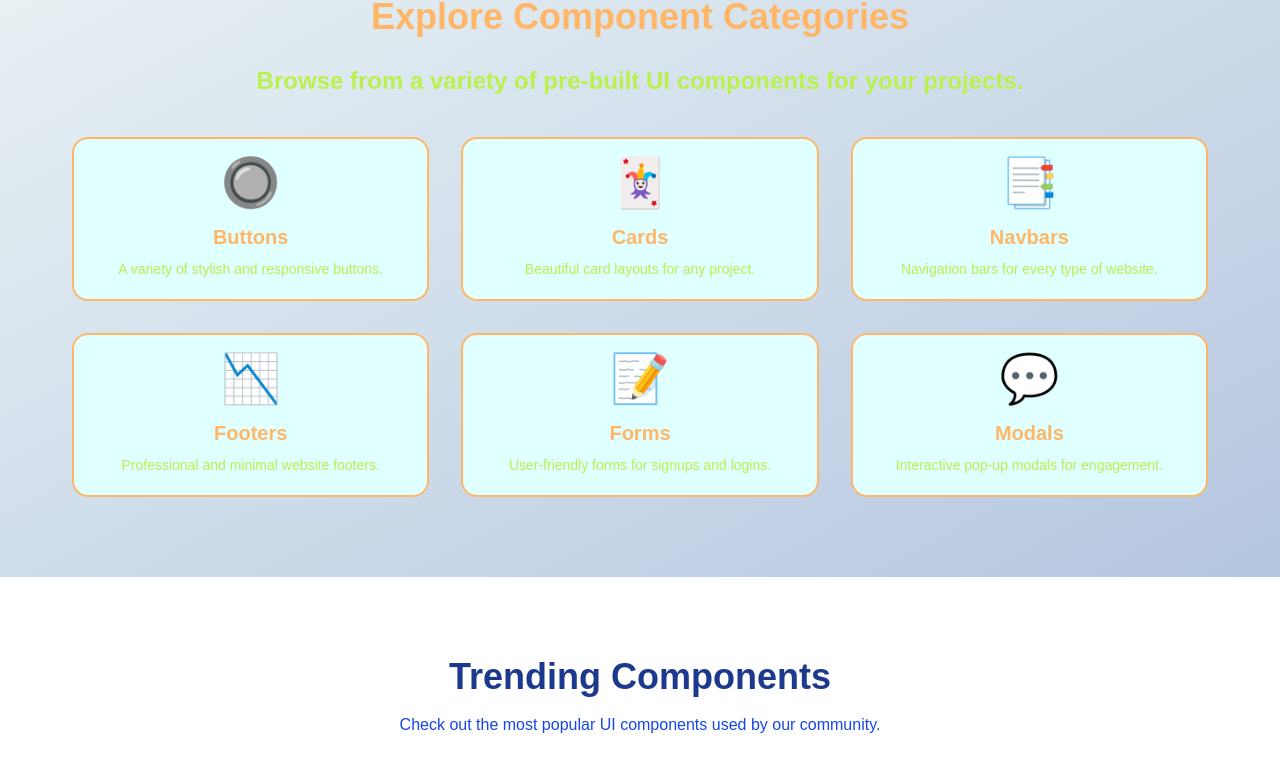
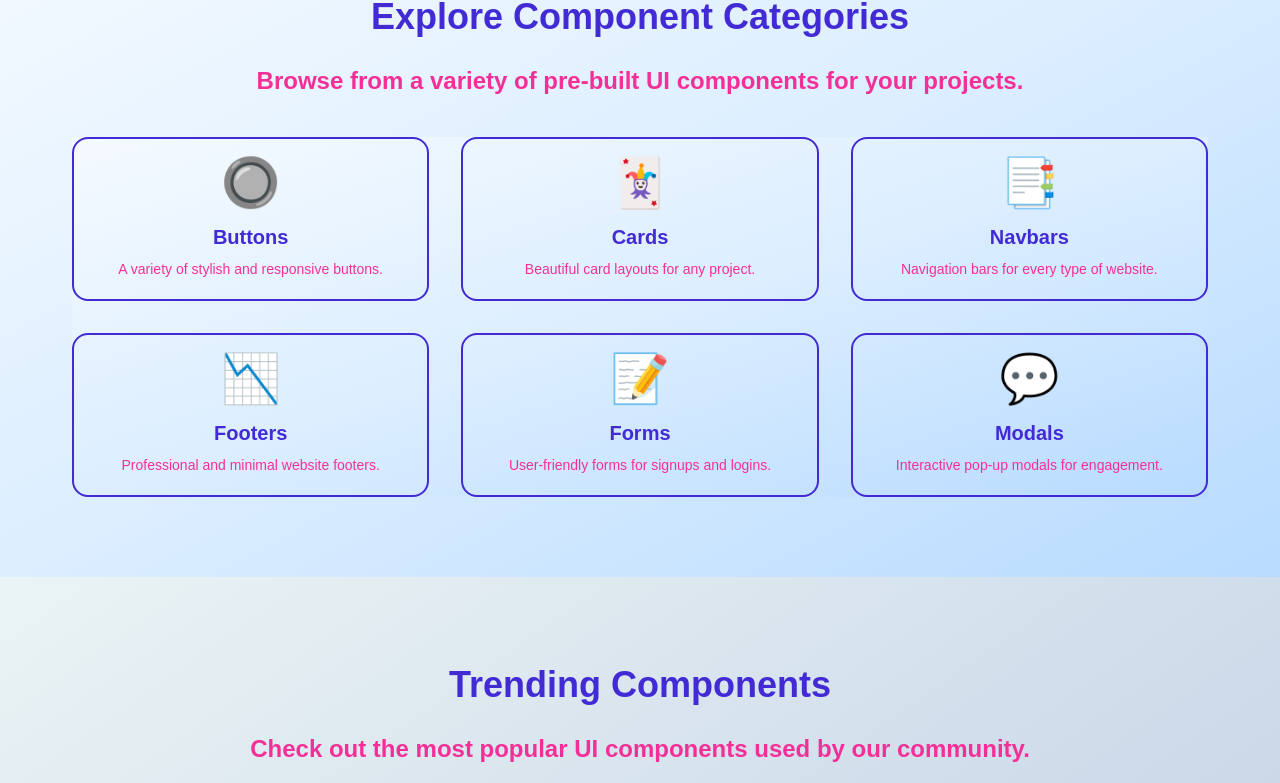
Before and after one commit to asapial/frostui, a Next.js app: page / in a window 1280 px wide. Shown: the part 1580-2363 px from the top of the page. Built offline with nearby package versions, Linux system fonts and the light colour scheme; no server answers.

Commit message:
Refactor component styles and themes: update gradient classes, enhance layout, and add new CSS files for light and dark themes

```diff
--- /dev/null
+++ b/src/CSS/custombg.css
@@ -0,0 +1,81 @@
+
+
+[data-theme="frostUILight"] .customGradiant1 {
+  background: linear-gradient(to bottom right,
+      #fafffc,
+      #fef9f3,
+      #f8f1e8);
+}
+
+[data-theme="frostUIDark"] .customGradiant1 {
+  background: linear-gradient(to bottom right,
+      #1c1f24,
+      #2a2e35,
+      #202428
+
+    );
+}
+
+
+/* ================================================================================================== */
+
+/*
+[data-theme="frostUILight"] .customGradiant2 {
+  background: #E0FFFF;
+} */
+
+[data-theme="frostUILight"] .customGradient2 {
+  background: linear-gradient(
+    to bottom right,
+    #f5faff,
+    #dceeff,
+    #b8dbff
+  );
+}
+[data-theme="frostUILight"] .customGradiant3 {
+  background: linear-gradient(to bottom right, #ebf4f5, #b5c6e0);
+}
+
+[data-theme="frostUILight"] .customGradient4 {
+  background: linear-gradient(
+    to bottom right,
+    #fff9f2,
+    #ffe0b3,
+    #ffd29b
+  );
+}
+
+
+/* --------------- dark theme -------  */
+
+/* ok */
+
+
+[data-theme="frostUIDark"] .customGradiant2 {
+  background: #343434;
+}
+
+[data-theme="frostUIDark"] .customGradiant3 {
+  background: linear-gradient(to bottom right,
+      #0e1c26,
+      #2a454b,
+      #294861);
+}
+
+[data-theme="frostUIDark"] .customGradiant4 {
+  background: linear-gradient(
+    to bottom right,
+    #0a0f1a,
+    #1a2b3c,
+    #2e4964
+  );
+}
+
+[data-theme="frostUIDark"] .customGradiant5 {
+  background: linear-gradient(
+    to bottom right,
+    #1a0f1f,
+    #2a1b3d,
+    #3d2f5d
+  );
+}
--- /dev/null
+++ b/src/CSS/theme.css
@@ -0,0 +1,72 @@
+
+@plugin "daisyui/theme" {
+  name: "frostUILight";
+  default: true;
+  prefersdark: false;
+  color-scheme: "light";
+  --color-base-100: oklch(98% 0 0);
+  --color-base-200: oklch(97% 0 0);
+  --color-base-300: oklch(92% 0 0);
+  --color-base-content: oklch(20% 0 0);
+  --color-primary: oklch(83% 0.128 66.29);
+  --color-primary-content: oklch(26% 0.079 36.259);
+  --color-secondary: oklch(89% 0.196 126.665);
+  --color-secondary-content: oklch(27% 0.072 132.109);
+  --color-accent: oklch(86% 0.127 207.078);
+  --color-accent-content: oklch(30% 0.056 229.695);
+  --color-neutral: oklch(26% 0 0);
+  --color-neutral-content: oklch(98% 0 0);
+  --color-info: oklch(78% 0.154 211.53);
+  --color-info-content: oklch(30% 0.056 229.695);
+  --color-success: oklch(84% 0.238 128.85);
+  --color-success-content: oklch(27% 0.072 132.109);
+  --color-warning: oklch(82% 0.189 84.429);
+  --color-warning-content: oklch(27% 0.077 45.635);
+  --color-error: oklch(71% 0.202 349.761);
+  --color-error-content: oklch(28% 0.109 3.907);
+  --radius-selector: 0.5rem;
+  --radius-field: 2rem;
+  --radius-box: 0.5rem;
+  --size-selector: 0.25rem;
+  --size-field: 0.25rem;
+  --border: 1px;
+  --depth: 0;
+  --noise: 1;
+}
+
+
+
+@plugin "daisyui/theme" {
+  name: "frostUIDark";
+  default: false;
+  prefersdark: false;
+  color-scheme: "dark";
+  --color-base-100: oklch(12% 0.042 264.695);
+  --color-base-200: oklch(20% 0.042 265.755);
+  --color-base-300: oklch(27% 0.041 260.031);
+  --color-base-content: oklch(96% 0.007 247.896);
+  --color-primary: oklch(83% 0.128 66.29);
+  --color-primary-content: oklch(26% 0.079 36.259);
+  --color-secondary: oklch(89% 0.196 126.665);
+  --color-secondary-content: oklch(27% 0.072 132.109);
+  --color-accent: oklch(70% 0.183 293.541);
+  --color-accent-content: oklch(28% 0.141 291.089);
+  --color-neutral: oklch(20% 0.042 265.755);
+  --color-neutral-content: oklch(98% 0.003 247.858);
+  --color-info: oklch(70% 0.165 254.624);
+  --color-info-content: oklch(28% 0.091 267.935);
+  --color-success: oklch(79% 0.209 151.711);
+  --color-success-content: oklch(26% 0.065 152.934);
+  --color-warning: oklch(85% 0.199 91.936);
+  --color-warning-content: oklch(28% 0.066 53.813);
+  --color-error: oklch(70% 0.191 22.216);
+  --color-error-content: oklch(25% 0.092 26.042);
+  --radius-selector: 0rem;
+  --radius-field: 0.25rem;
+  --radius-box: 1rem;
+  --size-selector: 0.25rem;
+  --size-field: 0.25rem;
+  --border: 1px;
+  --depth: 1;
+  --noise: 1;
+}
--- a/src/Components/Home/ComponentCategories.jsx
+++ b/src/Components/Home/ComponentCategories.jsx
@@ -54,7 +54,7 @@ export default function ComponentCategories() {
   // }, []);
 
   return (
-<SectionContainer className="customGradiant3">
+<SectionContainer className="customGradient2">
 
       <div className="container mx-auto px-6 lg:px-12 text-center">
         <h2 className="headerStyle">
@@ -64,11 +64,11 @@ export default function ComponentCategories() {
           Browse from a variety of pre-built UI components for your projects.
         </p>
 
-        <div className="grid grid-cols-1 sm:grid-cols-2 lg:grid-cols-3 gap-8">
+        <div className="grid customGradient2 grid-cols-1 sm:grid-cols-2 lg:grid-cols-3 gap-8">
           {categories.map((cat, i) => (
             <motion.div
               key={cat.id}
-              className="boxStyle customGradiant2 flex flex-col items-centertransition cursor-pointer"
+              className="boxStyle  flex flex-col items-centertransition cursor-pointer"
               initial={{ opacity: 0, y: 40 }}
               whileInView={{ opacity: 1, y: 0 }}
               viewport={{ once: true }}
--- a/src/Components/Home/TrendingComponents.jsx
+++ b/src/Components/Home/TrendingComponents.jsx
@@ -44,13 +44,13 @@ const trendingData = [
 
 export default function TrendingComponents() {
   return (
-<SectionContainer className="py-20 bg-white">
+<SectionContainer className="customGradiant3">
 
       <div className="container mx-auto px-6 lg:px-12">
-        <h2 className="text-4xl font-bold text-blue-900 mb-4 text-center">
+        <h2 className="headerStyle">
           Trending Components
         </h2>
-        <p className="text-blue-700 mb-12 text-center max-w-xl mx-auto">
+        <p className="descriptionStyle">
           Check out the most popular UI components used by our community.
         </p>
 
--- a/src/app/globals.css
+++ b/src/app/globals.css
@@ -1,9 +1,7 @@
 @import "tailwindcss";
 @plugin "daisyui";
-/* :root {
-  --background: #ffffff;
-  --foreground: #171717;
-}*/
+
+
 
 @theme inline {
   /* --color-background: var(--background);
@@ -24,6 +22,8 @@ body {
   color: var(--foreground); */
   font-family: Arial, Helvetica, sans-serif;
 }
+
+
 
 
 
@@ -52,119 +52,6 @@ body {
 
 
 
-@plugin "daisyui/theme" {
-  name: "frostUILight";
-  default: true;
-  prefersdark: false;
-  color-scheme: "light";
-  --color-base-100: oklch(98% 0 0);
-  --color-base-200: oklch(97% 0 0);
-  --color-base-300: oklch(92% 0 0);
-  --color-base-content: oklch(20% 0 0);
-  --color-primary: oklch(83% 0.128 66.29);
-  --color-primary-content: oklch(26% 0.079 36.259);
-  --color-secondary: oklch(89% 0.196 126.665);
-  --color-secondary-content: oklch(27% 0.072 132.109);
-  --color-accent: oklch(86% 0.127 207.078);
-  --color-accent-content: oklch(30% 0.056 229.695);
-  --color-neutral: oklch(26% 0 0);
-  --color-neutral-content: oklch(98% 0 0);
-  --color-info: oklch(78% 0.154 211.53);
-  --color-info-content: oklch(30% 0.056 229.695);
-  --color-success: oklch(84% 0.238 128.85);
-  --color-success-content: oklch(27% 0.072 132.109);
-  --color-warning: oklch(82% 0.189 84.429);
-  --color-warning-content: oklch(27% 0.077 45.635);
-  --color-error: oklch(71% 0.202 349.761);
-  --color-error-content: oklch(28% 0.109 3.907);
-  --radius-selector: 0.5rem;
-  --radius-field: 2rem;
-  --radius-box: 0.5rem;
-  --size-selector: 0.25rem;
-  --size-field: 0.25rem;
-  --border: 1px;
-  --depth: 0;
-  --noise: 1;
-}
-
-
-
-@plugin "daisyui/theme" {
-  name: "frostUIDark";
-  default: false;
-  prefersdark: false;
-  color-scheme: "dark";
-  --color-base-100: oklch(12% 0.042 264.695);
-  --color-base-200: oklch(20% 0.042 265.755);
-  --color-base-300: oklch(27% 0.041 260.031);
-  --color-base-content: oklch(96% 0.007 247.896);
-  --color-primary: oklch(83% 0.128 66.29);
-  --color-primary-content: oklch(26% 0.079 36.259);
-  --color-secondary: oklch(89% 0.196 126.665);
-  --color-secondary-content: oklch(27% 0.072 132.109);
-  --color-accent: oklch(70% 0.183 293.541);
-  --color-accent-content: oklch(28% 0.141 291.089);
-  --color-neutral: oklch(20% 0.042 265.755);
-  --color-neutral-content: oklch(98% 0.003 247.858);
-  --color-info: oklch(70% 0.165 254.624);
-  --color-info-content: oklch(28% 0.091 267.935);
-  --color-success: oklch(79% 0.209 151.711);
-  --color-success-content: oklch(26% 0.065 152.934);
-  --color-warning: oklch(85% 0.199 91.936);
-  --color-warning-content: oklch(28% 0.066 53.813);
-  --color-error: oklch(70% 0.191 22.216);
-  --color-error-content: oklch(25% 0.092 26.042);
-  --radius-selector: 0rem;
-  --radius-field: 0.25rem;
-  --radius-box: 1rem;
-  --size-selector: 0.25rem;
-  --size-field: 0.25rem;
-  --border: 1px;
-  --depth: 1;
-  --noise: 1;
-}
-
-[data-theme="frostUILight"] .customGradiant1 {
-  background: linear-gradient(to bottom right,
-      #fffdfa,
-      #fef9f3,
-      #f8f1e8);
-}
-
-[data-theme="frostUILight"] .customGradiant2 {
-  background: #E0FFFF;
-}
-
-
-[data-theme="frostUILight"] .customGradiant3 {
-  background: linear-gradient(to bottom right, #ebf4f5, #b5c6e0);
-}
-
-/* --------------- dark theme -------  */
-
-[data-theme="frostUIDark"] .customGradiant1 {
-  background: linear-gradient(to bottom right,
-      #1c1f24,
-      /* deep charcoal */
-      #2a2e35,
-      /* dark slate gray */
-      #202428
-      /* soft near-black */
-    );
-}
-
-[data-theme="frostUIDark"] .customGradiant2 {
-  background: #343434;
-}
-
-
-
-[data-theme="frostUIDark"] .customGradiant3 {
-  background: linear-gradient(to bottom right,
-      #0e1c26,
-      #2a454b,
-      #294861);
-}
 
 .boxStyle {
   @apply border-2 border-primary rounded-2xl shadow-primary hover:shadow-md transition-all duration-500 p-5
@@ -175,8 +62,8 @@ body {
 }
 
 .headerStyle{
-  @apply text-2xl md:text-3xl lg:text-4xl font-bold text-primary py-2
+  @apply text-2xl md:text-3xl lg:text-4xl font-bold text-primary py-2 flex items-center justify-center
 }
 .descriptionStyle{
-  @apply text-lg md:text-xl lg:text-2xl font-bold text-secondary py-5 mb-5
+  @apply text-lg md:text-xl lg:text-2xl font-bold text-secondary py-5 mb-5 flex items-center justify-center
 }
--- a/src/app/layout.js
+++ b/src/app/layout.js
@@ -1,6 +1,10 @@
 "use client";
 // import { Geist, Geist_Mono } from "next/font/google";
 import "./globals.css";
+import "../CSS/theme.css"
+import "../CSS/custombg.css"
+import "../CSS/otherStyle.css"
+
 import Navbar from "@/Components/Shared/NavBar";
 import Footer from "@/Components/Shared/Footer";
 import { ToastContainer } from "react-toastify";
```
Also changed, not shown: src/CSS/otherStyle.css (added).
